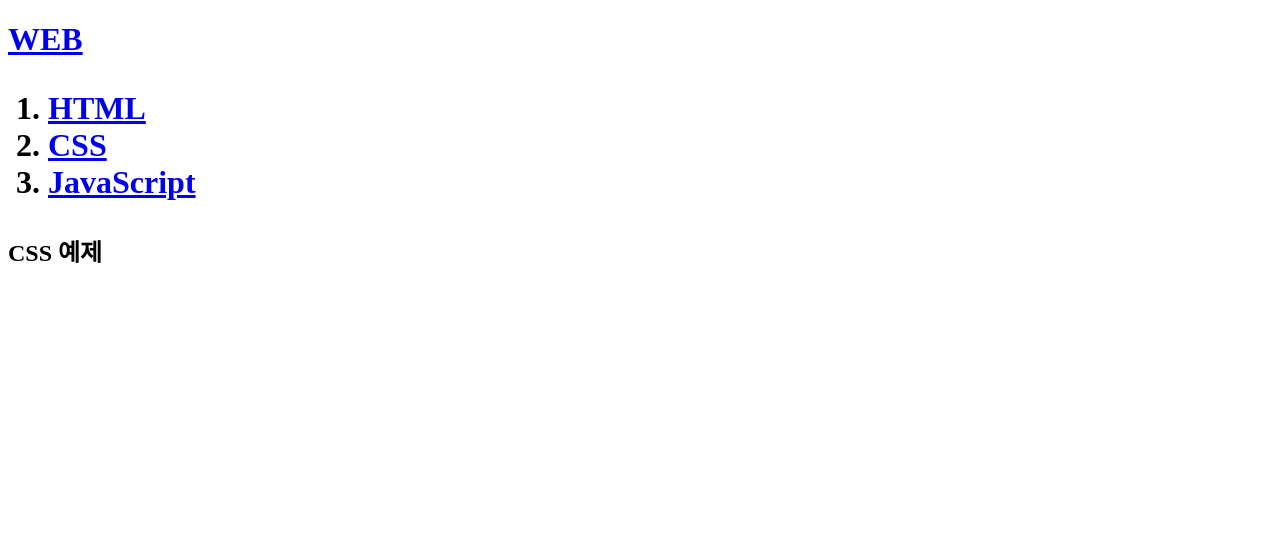
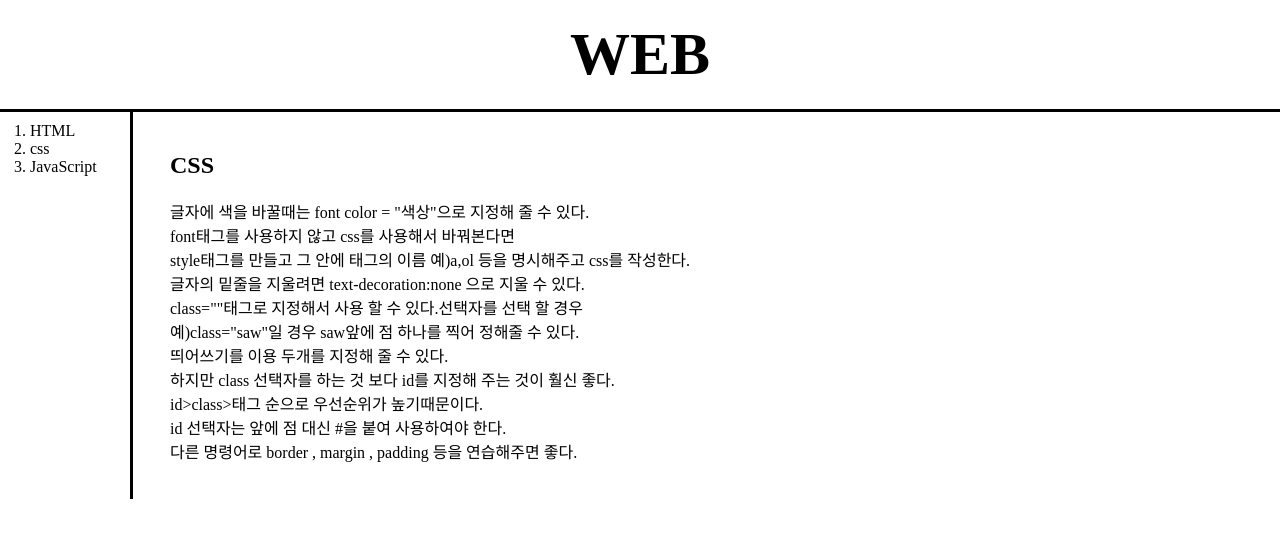
Before and after one commit to hyeon-woo1/html.Preview, a plain HTML site: page 2.html in a window 1280 px wide. Drawn offline with Linux system fonts and the light colour scheme.

Commit message:
Add files via upload

```diff
--- a/2.html
+++ b/2.html
@@ -5,12 +5,29 @@
 <meta charset="utf-8">
 </head>
 <body>
-  <h1><a href ="index.html">WEB</a><h1>
-<ol>
+<link rel="stylesheet" href="style.css">
+  <h1><a href ="index.html">WEB</a></h1>
+<div id="grid">
+  <ol>
   <li><a href ="1.html">HTML</a></li>
-  <li><a href ="2.html">CSS</a></li>
+  <li><a href ="2.html">css</a></li>
   <li><a href ="3.html">JavaScript</a></li>
-</ol>
-<h2>CSS 예제 </h2>
+  </ol>
+  <div id="article">
+    <h2>CSS</h2>
+    <p>
+  글자에 색을 바꿀때는 font color = "색상"으로 지정해 줄 수 있다.<br>
+  font태그를 사용하지 않고 css를 사용해서 바꿔본다면<br>
+  style태그를 만들고 그 안에 태그의 이름 예)a,ol 등을 명시해주고 css를 작성한다.<br>
+  글자의 밑줄을 지울려면 text-decoration:none 으로 지울 수 있다.<br>
+  class=""태그로 지정해서 사용 할 수 있다.선택자를 선택 할 경우 <br>
+  예)class="saw"일 경우 saw앞에 점 하나를 찍어 정해줄 수 있다.<br> 띄어쓰기를 이용 두개를 지정해 줄 수 있다.<br>
+  하지만 class 선택자를 하는 것 보다 id를 지정해 주는 것이 훨신 좋다.<br>id>class>태그 순으로 우선순위가 높기때문이다.<br>
+  id 선택자는 앞에 점 대신 #을 붙여 사용하여야 한다.<br>
+  다른 명령어로 border , margin , padding 등을 연습해주면 좋다.<br>
+
+    </p>
+  </div>
+</div>
 </body>
 </html>
--- /dev/null
+++ b/style.css
@@ -0,0 +1,39 @@
+a{
+  text-decoration:none;
+  color: black;
+}
+h1{
+  font-size: 60px;
+  text-align: center;
+  border-bottom:3px solid black;
+  margin:0px;
+  padding:20px;
+}
+ol{
+  border-right: 3px solid black;
+  width: 100px;
+  margin:0px;
+  padding-left:30px;
+  padding-top: 10px;
+}
+body{
+  margin:0px;
+}
+#grid{
+  display: grid;
+  grid-template-columns: 150px 1fr;
+}
+#article{
+  padding: 20px;
+}
+@media(max-width:500px){
+  #grid{
+    display: block;
+  }
+  ol{
+    border-right:none;
+  }
+  h1{
+    border-bottom: none;
+  }
+}
```
Also changed, not shown: 1.html (+7 -3 lines), 3.html (+6 -1 lines), box.html (added, +21 -0 lines), ex1.html (added, +15 -0 lines), ex2.html (added, +12 -0 lines), index.html (+6 -1 lines).
